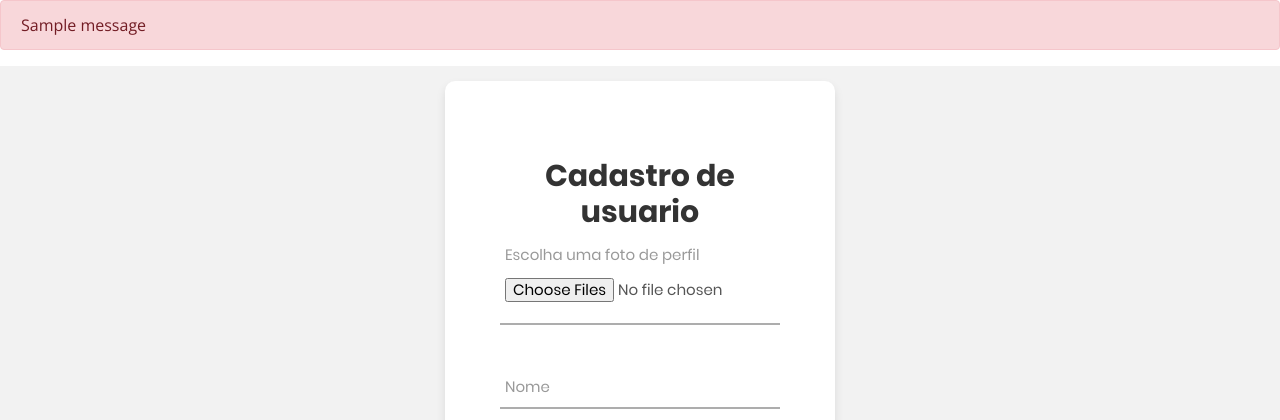
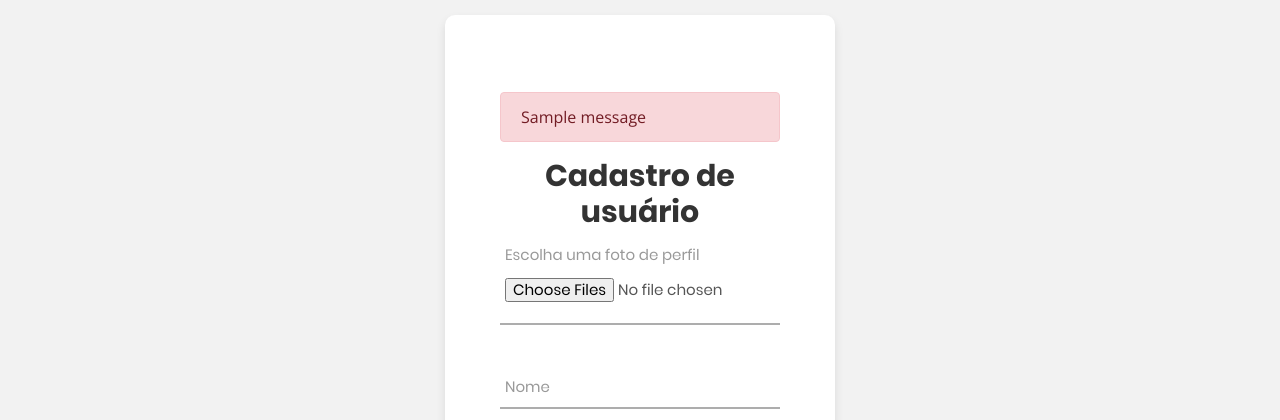
Before and after one commit to eduardosolka/myrecipe_v2, a Flask app: page /cadastrar_usuario in a window 1280 px wide. Shown: the top 420 px of the page. Run offline with Flask 2, Linux system fonts and the light colour scheme; tables that the repository leaves empty hold one stand-in row (values such as "Sample post"); one stand-in notice (Sample message) is shown; some libraries are stand-ins or nearby versions.

Commit message:
validacao de usuario ja cadastrado

```diff
--- a/app.py
+++ b/app.py
@@ -18,8 +18,8 @@ app.config.from_object('config')
 @app.route('/cadastrar_usuario', methods=['GET', 'POST'])
 def cadastrar_usuario():
     if request.method == 'POST':
-        usuarios = Usuario.query.all()
-        if request.form['email'] not in usuarios.email:
+        user = Usuario.query.filter_by(email=request.form['email']).first()
+        if user == None:
             name = request.form['name']
             email = request.form['email']
             senha = request.form['password']
--- a/templates/cadastro_usuario.html
+++ b/templates/cadastro_usuario.html
@@ -26,22 +26,23 @@
 <!--===============================================================================================-->
 </head>
 <body>
-	{% with messages = get_flashed_messages() %}
-	{% if messages %}
-		<ul id="messages" class="list-unstyled">
-		{% for message in messages %}
-			<li class="alert alert-danger">{{ message }}</li>
-		{% endfor %}
-		</ul>
-	{% endif %}
-{% endwith %}
+
 
 	<div class="limiter">
 		<div class="container-login100">
 			<div class="wrap-login100">
+				{% with messages = get_flashed_messages() %}
+				{% if messages %}
+				<ul id="messages" class="list-unstyled">
+					{% for message in messages %}
+						<li class="alert alert-danger">{{ message }}</li>
+					{% endfor %}
+				</ul>
+				{% endif %}
+				{% endwith %}
 				<form class="login100-form validate-form" action="{{url_for('cadastrar_usuario')}}" enctype="multipart/form-data" method="post">
 					<span class="login100-form-title p-b-26">
-						Cadastro de usuario
+						Cadastro de usuário
 					</span>
 					<div class="wrap-input100 validate-input">
 						<span class="focus-input100" data-placeholder="Escolha uma foto de perfil"></span><br><br>
```
